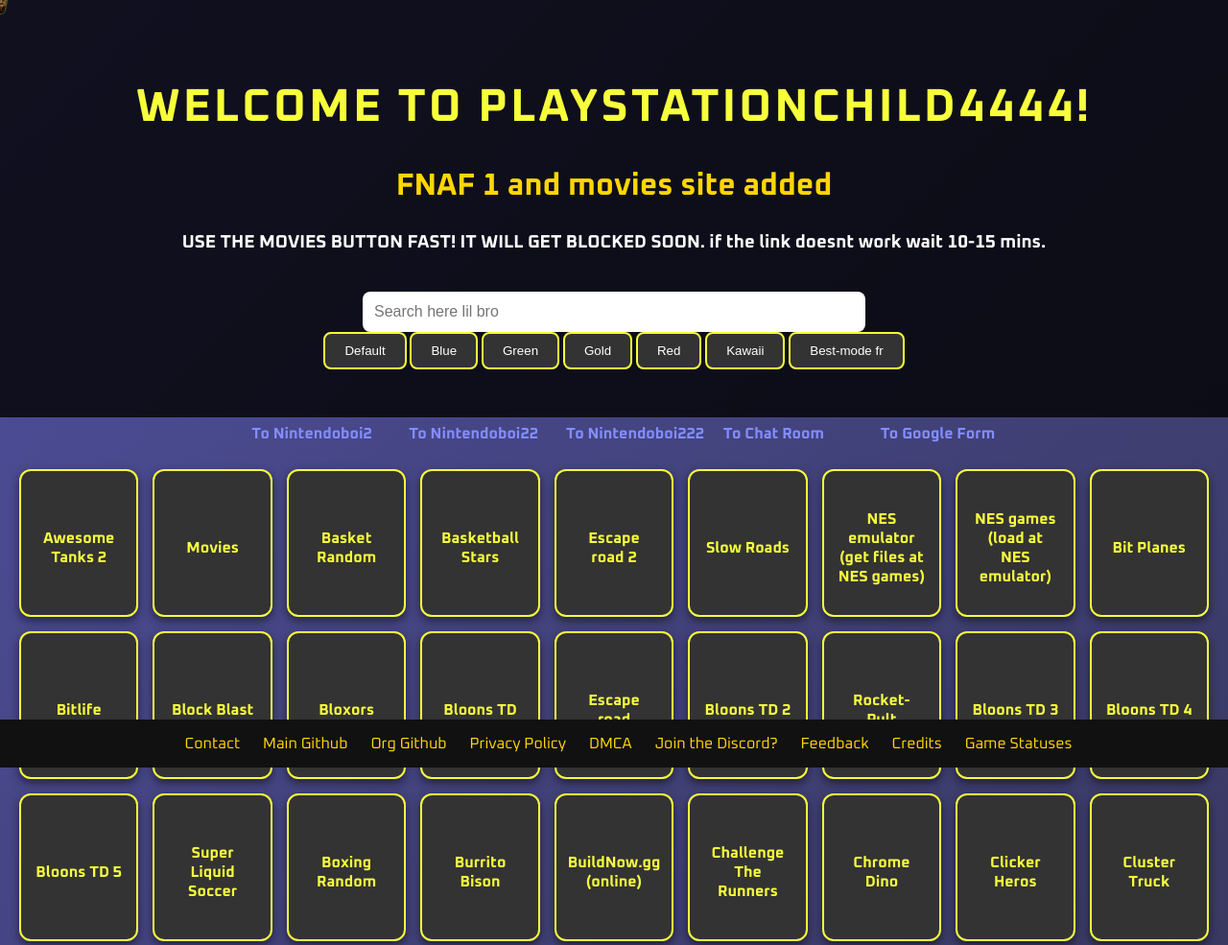
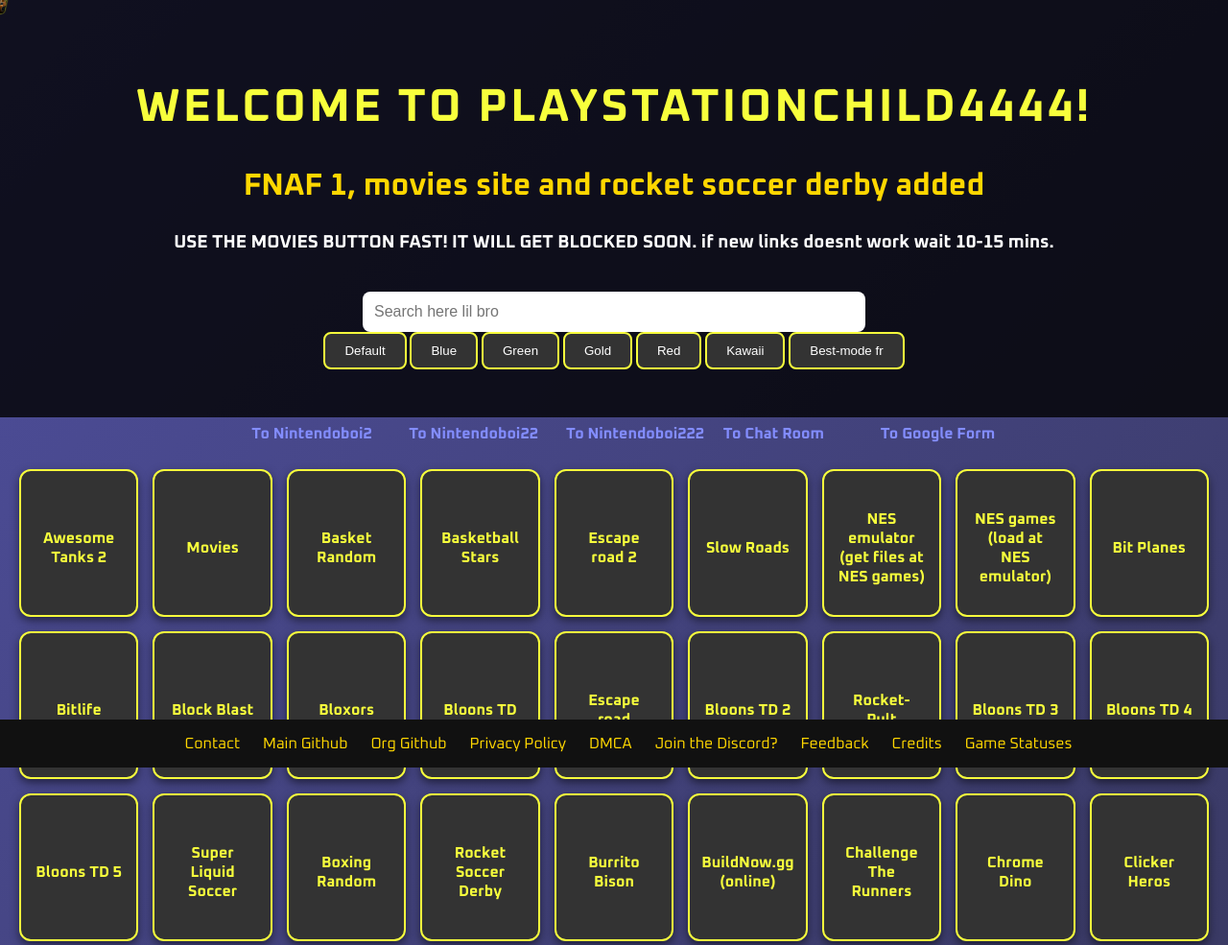
Before and after one commit to playstationchild4444/playstationchild4444.github.io, a plain HTML site: page index.html in a window 1280 px wide. Shown: the top 985 px of the page at 96% size. Drawn offline with Linux system fonts and the light colour scheme.

Commit message:
Update game listings and header text

```diff
--- a/index.html
+++ b/index.html
@@ -32,8 +32,8 @@
 
 <header>
     <h1>Welcome to playstationchild4444!</h1>
-    <h2>FNAF 1 and movies site added</h2>
-    <h3>USE THE MOVIES BUTTON FAST! IT WILL GET BLOCKED SOON. if the link doesnt work wait 10-15 mins.</h3>
+    <h2>FNAF 1, movies site and rocket soccer derby added</h2>
+    <h3>USE THE MOVIES BUTTON FAST! IT WILL GET BLOCKED SOON. if new links doesnt work wait 10-15 mins.</h3>
     <input type="text" class="search-bar" placeholder="Search here lil bro" onkeyup="searchGames()">
   <div class="theme-switcher">
       <button class="bloeth default" onclick="setTheme('style.css')">Default</button>
@@ -187,6 +187,12 @@
         <div class="game-link">
 
             <span class="game-title">Boxing Random</span>
+        </div>
+    </a>
+      <a class="game-type pvp pve" href="https://playstationchild4444.github.io/games/rocket-soccer-derby">
+        <div class="game-link">
+
+            <span class="game-title">Rocket Soccer Derby</span>
         </div>
     </a>
     <a class="game-type skill pve" href="https://playstationchild4444.github.io/games/Burrito-Bison">
```
